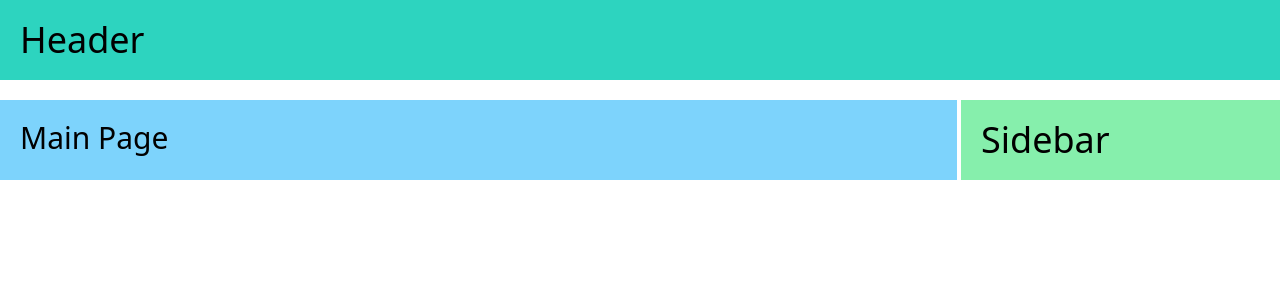
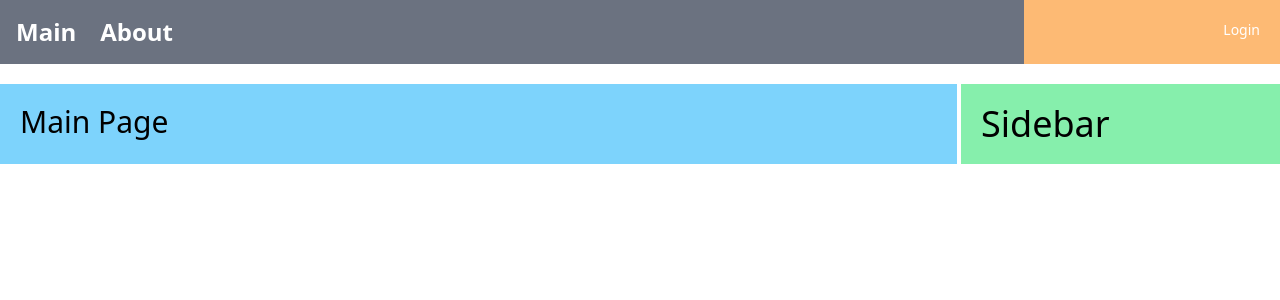
Before and after one commit to seminify/mall, a React (Create React App) app in the folder app/: page / in a window 1280 px wide. Shown: the top 300 px of the page. Built offline with nearby package versions, Linux system fonts and the light colour scheme.

Commit message:
상단 메뉴 컴포넌트 구성

```diff
--- /dev/null
+++ b/app/src/components/menus/BasicMenu.js
@@ -0,0 +1,24 @@
+import { Link } from 'react-router-dom';
+
+const BasicMenu = () => (
+  <nav
+    className='flex bg-blue-300'
+    id='navbar'
+  >
+    <div className='w-4/5 bg-gray-500'>
+      <ul className='flex p-4 font-bold text-white'>
+        <li className='pr-6 text-2xl'>
+          <Link to='/'>Main</Link>
+        </li>
+        <li className='pr-6 text-2xl'>
+          <Link to='/about'>About</Link>
+        </li>
+      </ul>
+    </div>
+    <div className='flex w-1/5 justify-end bg-orange-300 p-4 font-medium'>
+      <div className='m-1 rounded text-sm text-white'>Login</div>
+    </div>
+  </nav>
+);
+
+export default BasicMenu;
--- a/app/src/layouts/BasicLayout.js
+++ b/app/src/layouts/BasicLayout.js
@@ -1,8 +1,8 @@
+import BasicMenu from 'components/menus/BasicMenu';
+
 const BasicLayout = ({ children }) => (
   <>
-    <header className='bg-teal-400 p-5'>
-      <h1 className='text-2xl md:text-4xl'>Header</h1>
-    </header>
+    <BasicMenu />
     <div className='my-5 flex w-full flex-col space-y-1 bg-white md:flex-row md:space-x-1 md:space-y-0'>
       <main className='bg-sky-300 p-5 md:w-4/5 lg:w-3/4'>{children}</main>
       <aside className='flex bg-green-300 p-5 md:w-1/5 lg:w-1/4'>
```
